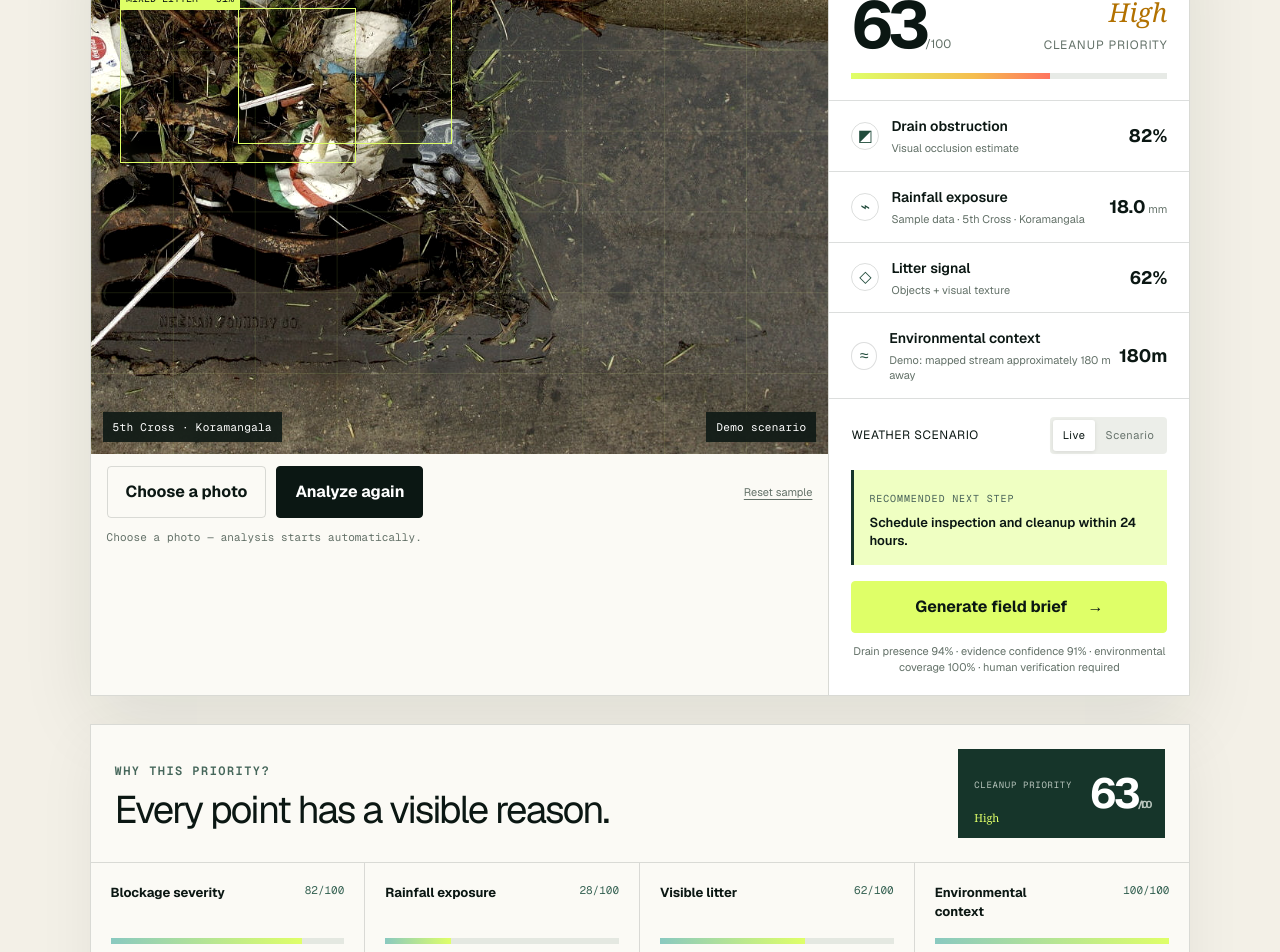
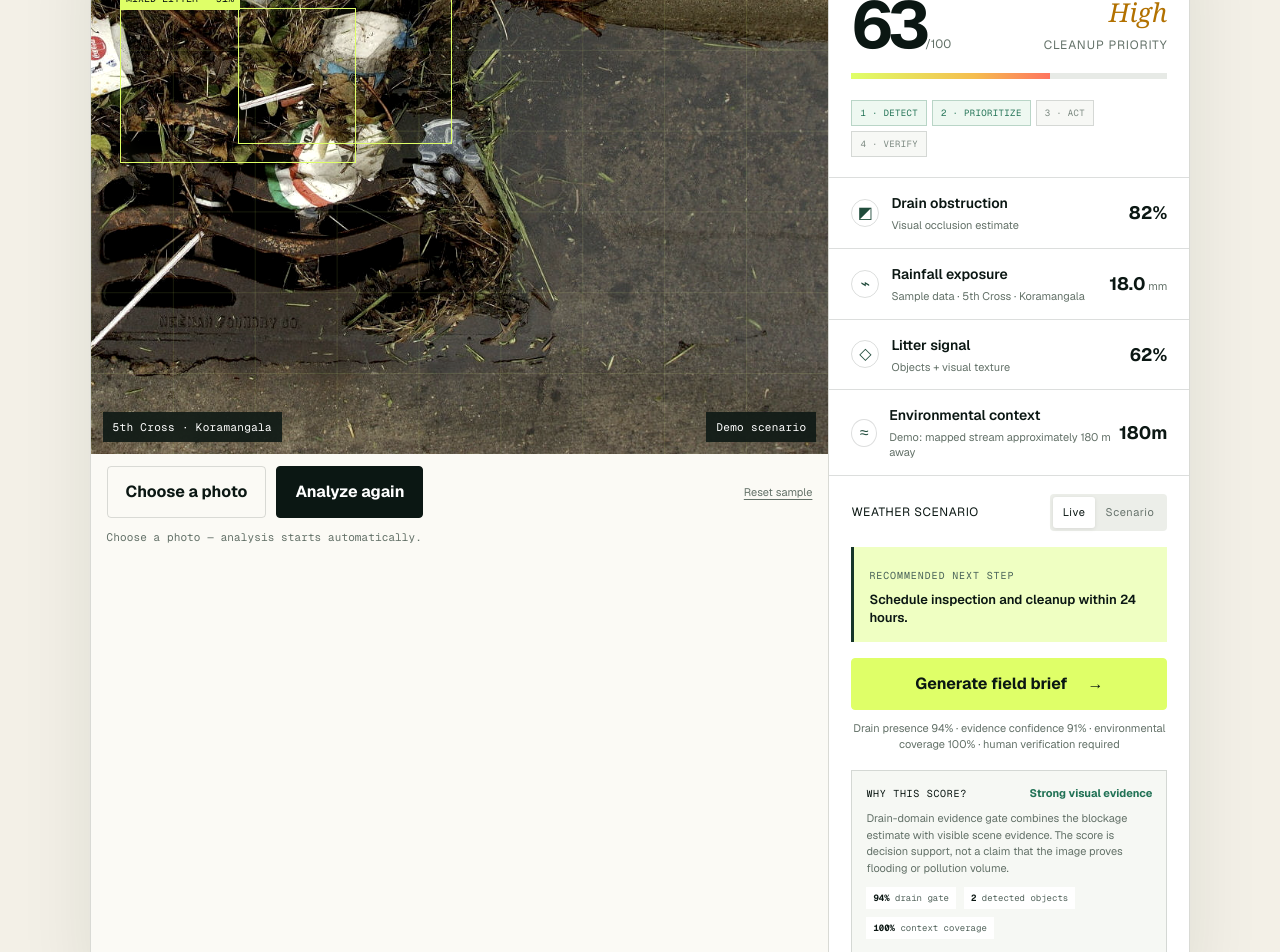
Before and after one commit to bhavyakeerthi3/drainguard-ai, a Next.js app: page / in a window 1280 px wide. Shown: the part 1100-2052 px from the top of the page. Built offline with nearby package versions, Linux system fonts and the light colour scheme.

Commit message:
Explain AI confidence in the inspection flow

```diff
--- a/app/globals.css
+++ b/app/globals.css
@@ -99,6 +99,7 @@ button { cursor: pointer; }
 .analysis-progress { width: 100%; margin: 2px 0 0; color: var(--muted); font-family: var(--font-geist-mono); font-size: 11px; line-height: 1.45; letter-spacing: .01em; }
 .analysis-progress.stage-loading, .analysis-progress.stage-detecting { color: #496359; }
 .analysis-progress.stage-done { color: #217255; }
+.image-error { width: 100%; margin: 4px 0 0; padding: 9px 11px; border-left: 3px solid var(--coral); background: #fff0ed; color: #9f3e31; font-size: 11px; line-height: 1.45; }
 .result-panel { padding-bottom: 19px; background: #fff; }
 .result-topline { padding: 0 22px; }
 .result-topline span:last-child { text-transform: none; letter-spacing: 0; max-width: 55%; text-align: right; }
@@ -112,6 +113,10 @@ button { cursor: pointer; }
 .risk-score.critical .risk-label { color: #d44835; }.risk-score.high .risk-label { color: #b27100; }.risk-score.watch .risk-label { color: #517968; }.risk-score.low .risk-label { color: #217255; }
 .risk-meter { margin: 0 22px 21px; height: 6px; background: #e7eae6; overflow: hidden; }
 .risk-meter span { height: 100%; display: block; background: linear-gradient(90deg, var(--lime), var(--amber) 62%, var(--coral)); transition: width .5s ease; }
+.decision-path { margin: 0 22px 20px; display: flex; align-items: center; gap: 5px; flex-wrap: wrap; }
+.decision-path span { padding: 6px 8px; border: 1px solid var(--line); color: #7b8880; background: #f7f8f5; font: 9px var(--font-geist-mono); text-transform: uppercase; letter-spacing: .04em; }
+.decision-path .decision-done { border-color: #b9d5c7; color: #217255; background: #eef8f1; }
+.decision-path .decision-active { border-color: var(--blue); color: #155d87; background: #eaf6fb; }
 .signal-list { border-top: 1px solid var(--line); }
 .signal-row { padding: 15px 22px; display: flex; align-items: center; justify-content: space-between; border-bottom: 1px solid var(--line); }
 .signal-row > div { display: flex; gap: 12px; align-items: center; }
@@ -128,6 +133,14 @@ button { cursor: pointer; }
 .recommendation p { margin: 5px 0 0; font-size: 13px; line-height: 1.4; font-weight: 560; }
 .button-full { margin: 0 22px; width: calc(100% - 44px); }
 .confidence { margin: 10px 22px 0; text-align: center; color: var(--muted); font-size: 11px; }
+.confidence-explainer { margin: 17px 22px 0; padding: 14px; border: 1px solid var(--line); background: #f6f8f4; }
+.confidence-explainer-head { display: flex; justify-content: space-between; align-items: baseline; gap: 12px; }
+.confidence-explainer-head span { color: var(--ink); font: 10px var(--font-geist-mono); text-transform: uppercase; letter-spacing: .07em; }
+.confidence-explainer-head strong { color: #217255; font-size: 11px; }
+.confidence-explainer p { margin: 9px 0 11px; color: var(--muted); font-size: 11px; line-height: 1.5; }
+.confidence-factors { display: flex; gap: 8px; flex-wrap: wrap; }
+.confidence-factors span { padding: 5px 7px; color: #53645c; background: white; font: 9px var(--font-geist-mono); }
+.confidence-factors b { color: var(--ink); }
 
 .explanation-panel { margin-top: 28px; border: 1px solid var(--line); background: var(--paper); box-shadow: 0 18px 55px rgba(12,36,27,.06); }
 .explanation-heading { padding: 24px; display: flex; justify-content: space-between; align-items: center; gap: 28px; border-bottom: 1px solid var(--line); }
--- a/app/page.tsx
+++ b/app/page.tsx
@@ -295,6 +295,19 @@ function riskBand(risk: number) {
   return { label: "Low", tone: "low" };
 }
 
+function confidenceLabel(value: number) {
+  if (value >= 80) return "Strong visual evidence";
+  if (value >= 60) return "Usable with review";
+  return "Uncertain · human review";
+}
+
+function modelLabel(signal: string) {
+  if (signal.includes("Research ResNet-50")) return "Research ResNet-50 blockage classifier";
+  if (signal.includes("Visual fallback")) return "Visual texture fallback";
+  if (signal.includes("Demo scenario")) return "Controlled demo evidence";
+  return "Drain-domain evidence gate";
+}
+
 function waterwayContextForSite(site: MapSite): WaterwayContext {
   if (typeof site.environmentalDistanceMeters === "number") {
     return {
@@ -310,6 +323,7 @@ function waterwayContextForSite(site: MapSite): WaterwayContext {
 export default function Home() {
   const [imageUrl, setImageUrl] = useState("/demo-drain.jpg");
   const [fileName, setFileName] = useState("EGLE stormwater sample");
+  const [imageError, setImageError] = useState("");
   const [analysis, setAnalysis] = useState<Analysis>(SAMPLE_ANALYSIS);
   const [mode, setMode] = useState<"surge" | "live">("live");
   const [scenarioRainfall, setScenarioRainfall] = useState(64);
@@ -542,6 +556,7 @@ export default function Home() {
 
   function selectSite(site: MapSite, suppliedRecord?: EvidenceRecord) {
     const record = suppliedRecord ?? evidenceBySite[site.id];
+    setImageError("");
     if (!site.isDemo) setMode("live");
     setSelectedSite(site);
     setWeatherStatus(site.weatherStatus ?? `Loading forecast · ${site.place}`);
@@ -575,8 +590,16 @@ export default function Home() {
   async function chooseImage(event: ChangeEvent<HTMLInputElement>) {
     const file = event.target.files?.[0];
     if (!file) return;
-    if (!file.type.startsWith("image/")) return;
     event.target.value = "";
+    if (!file.type.startsWith("image/")) {
+      setImageError("Please choose a JPG, PNG, WEBP, or HEIC image.");
+      return;
+    }
+    if (file.size > 12 * 1024 * 1024) {
+      setImageError("That image is larger than 12 MB. Choose a smaller photo so the on-device model can process it.");
+      return;
+    }
+    setImageError("");
     setStage("loading");
     try {
       const nextUrl = await fileToStoredImage(file);
@@ -591,14 +614,24 @@ export default function Home() {
       await runAnalysis(nextUrl, file.name);
     } catch {
       setAnalysis((current) => ({ ...current, signal: "Could not prepare this image" }));
+      setImageError("This image could not be decoded. Try exporting it as JPG or PNG and upload again.");
       setStage("idle");
     }
   }
 
   async function chooseVerificationImage(event: ChangeEvent<HTMLInputElement>) {
     const file = event.target.files?.[0];
-    if (!file || !file.type.startsWith("image/")) return;
+    if (!file) return;
     event.target.value = "";
+    if (!file.type.startsWith("image/")) {
+      setImageError("Please choose an image for the after-cleanup evidence.");
+      return;
+    }
+    if (file.size > 12 * 1024 * 1024) {
+      setImageError("That after photo is larger than 12 MB. Choose a smaller image and try again.");
+      return;
+    }
+    setImageError("");
     setVerificationStage("loading");
     try {
       const nextUrl = await fileToStoredImage(file);
@@ -608,6 +641,7 @@ export default function Home() {
       setCleaned(false);
       await verifyCleanup(nextUrl, file.name);
     } catch {
+      setImageError("This after photo could not be decoded. Try a JPG or PNG export.");
       setVerificationStage("idle");
     }
   }
@@ -841,6 +875,7 @@ export default function Home() {
       setStage("done");
     } catch {
       setAnalysis((current) => ({ ...current, signal: "Could not read this image" }));
+      setImageError("The image could not be analyzed in this browser. Try another clear drain photo.");
       setStage("idle");
     }
   }
@@ -920,7 +955,7 @@ export default function Home() {
       setSites((current) => [site, ...current]);
       setEvidenceBySite((current) => ({ ...current, [site.id]: evidence }));
       selectSite(site, evidence);
-      setLocationStatus(`Garbage marker added at ${site.place}.`);
+      setLocationStatus(`Garbage marker added at ${site.place} (${result.lat.toFixed(4)}, ${result.lon.toFixed(4)}). Live rainfall and nearby-waterway context are loading for this coordinate.`);
     } catch {
       setLocationStatus("Could not reach the location service. Please try again.");
     } finally {
@@ -940,6 +975,7 @@ export default function Home() {
   }
 
   function restoreSample() {
+    setImageError("");
     setImageUrl("/demo-drain.jpg");
     setFileName("EGLE stormwater sample");
     setAnalysis(SAMPLE_ANALYSIS);
@@ -1006,6 +1042,7 @@ export default function Home() {
       isDemo: true,
     };
     setAnalysis(demoAnalysis);
+    setImageError("");
     setSelectedSite(demoSite);
     setSites((current) => [demoSite, ...current.filter((site) => !site.id.startsWith("DEMO-"))]);
     setWaterwayContext(demoWaterway);
@@ -1118,6 +1155,7 @@ export default function Home() {
                 {stage === "detecting" && "Preliminary score ready. Object detector is refining it…"}
                 {stage === "done" && "✓ Analysis complete"}
               </p>
+              {imageError && <p className="image-error" role="alert">{imageError}</p>}
             </div>
           </div>
 
@@ -1128,6 +1166,12 @@ export default function Home() {
               <div><span className="risk-label">{band.label}</span><small>cleanup priority</small></div>
             </div>
             <div className="risk-meter"><span style={{ width: `${risk}%` }} /></div>
+            <div className="decision-path" aria-label="DrainGuard decision path">
+              <span className="decision-done">1 · Detect</span>
+              <span className="decision-done">2 · Prioritize</span>
+              <span className={stage === "done" ? "decision-active" : ""}>3 · Act</span>
+              <span className={verificationResult ? "decision-active" : ""}>4 · Verify</span>
+            </div>
 
             <div className="signal-list">
               <div className="signal-row">
@@ -1162,6 +1206,15 @@ export default function Home() {
             </div>
             <button className="button button-full" onClick={() => setReportOpen(true)}>Generate field brief <span>→</span></button>
             <p className="confidence">Drain presence {analysis.drainConfidence ?? analysis.confidence}% · evidence confidence {analysis.confidence}% · environmental coverage {environmentalResult.coverage}% · human verification required</p>
+            <div className="confidence-explainer" aria-label="AI evidence explanation">
+              <div className="confidence-explainer-head"><span>Why this score?</span><strong>{confidenceLabel(analysis.confidence)}</strong></div>
+              <p>{modelLabel(analysis.signal)} combines the blockage estimate with visible scene evidence. The score is decision support, not a claim that the image proves flooding or pollution volume.</p>
+              <div className="confidence-factors">
+                <span><b>{analysis.drainConfidence ?? analysis.confidence}%</b> drain gate</span>
+                <span><b>{analysis.objects.length}</b> detected objects</span>
+                <span><b>{environmentalResult.coverage}%</b> context coverage</span>
+              </div>
+            </div>
           </aside>
         </div>
         <PriorityExplanation priority={priorityResult} environmental={environmentalResult} action={action} />
@@ -1378,7 +1431,7 @@ export default function Home() {
         <div className="responsibility-note">
           <strong>Responsible use</strong>
           <p>DrainGuard supports inspection prioritization. It does not predict floods, measure pollution volume, or replace hydrological and engineering assessment. Scores depend on image quality, rainfall inputs, and available map context.</p>
-          <span>Prototype v0.13</span>
+          <span>Prototype v0.14</span>
         </div>
       </section>
 
```
